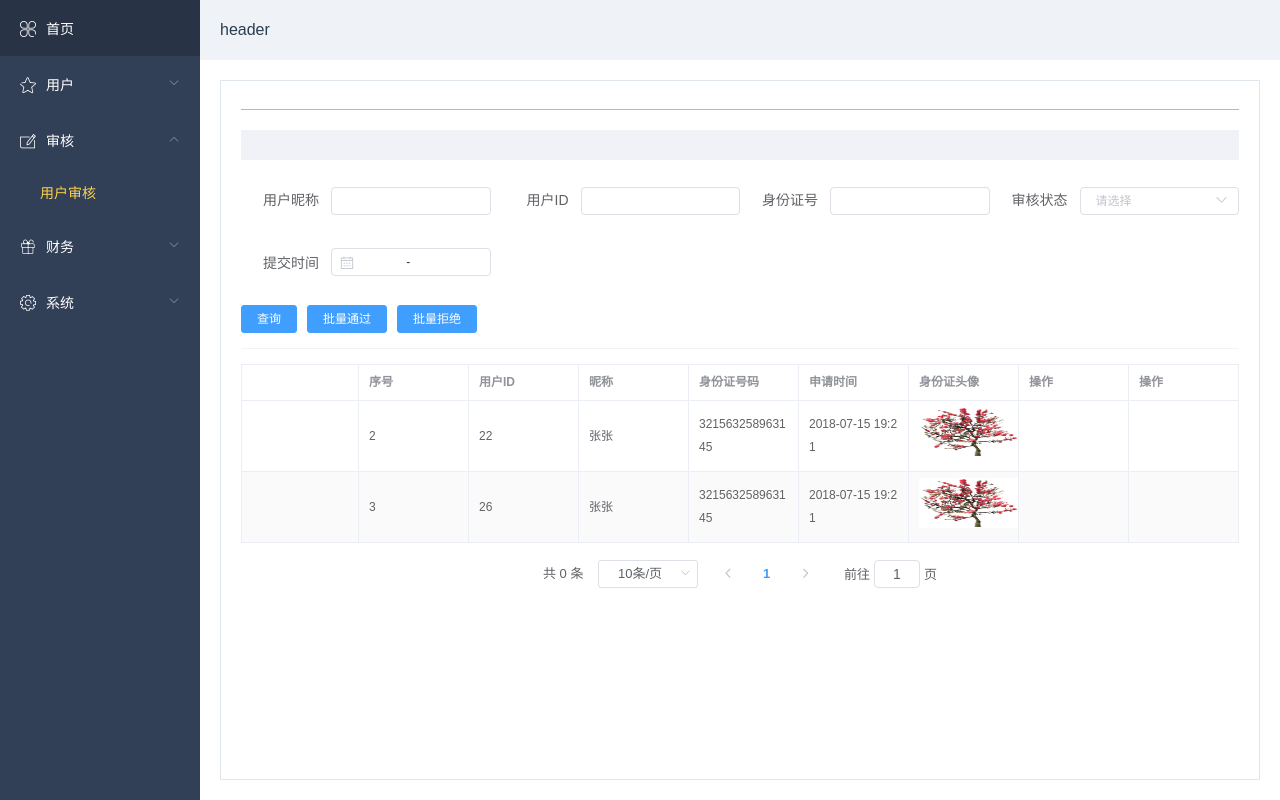
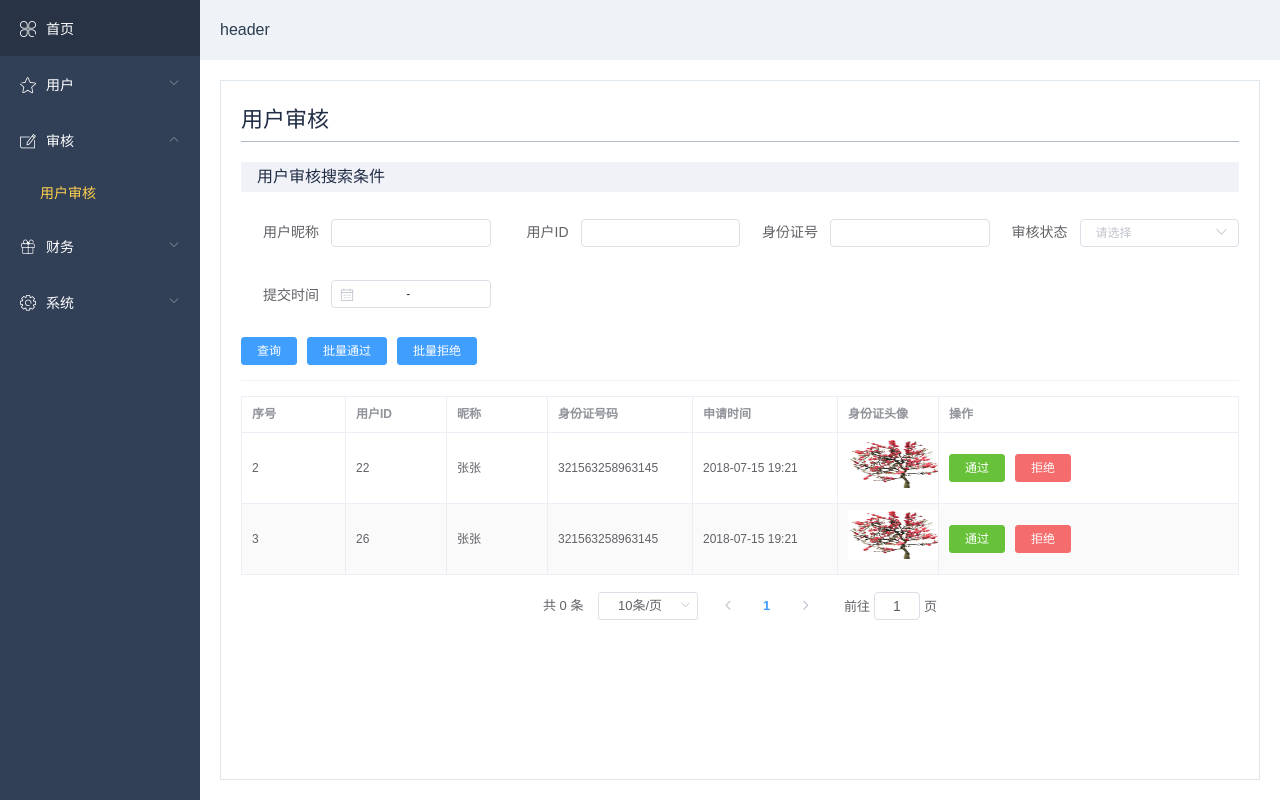
Before and after one commit to omsGroup/oms, a Vue app: page /#/userAudit in a window 1280 px wide. Built offline with nearby package versions, Linux system fonts and the light colour scheme.

Commit message:
操作fix

```diff
--- a/src/pages/audit/userAudit.vue
+++ b/src/pages/audit/userAudit.vue
@@ -1,8 +1,10 @@
 <template>
     <div class="user-audit-pages">
         <tablelist ref="tableList"
+                   :page-title="'用户审核'"
+                   :search-title="'用户审核搜索条件'"
                    :form="form"
-                   :data="[{checkEl:'',sort:'2',id:'22',nickname:'张张',identify:'321563258963145',applyTime:'2018-07-15 19:21',headPic:'../assets/images/056f814a17e86151a306028bee30add4.png',operate:''},{checkEl:'',sort:'3',id:'26',nickname:'张张',identify:'321563258963145',applyTime:'2018-07-15 19:21',headPic:'../assets/images/056f814a17e86151a306028bee30add4.png',operate:''}]"
+                   :data="[{sort:'2',id:'22',nickname:'张张',identify:'321563258963145',applyTime:'2018-07-15 19:21',headPic:'../assets/images/056f814a17e86151a306028bee30add4.png'},{sort:'3',id:'26',nickname:'张张',identify:'321563258963145',applyTime:'2018-07-15 19:21',headPic:'../assets/images/056f814a17e86151a306028bee30add4.png'}]"
                    :search-param="[{label:'用户昵称',prop:'nickname'},
                                    {label:'用户ID',prop:'id'},
                                    {label:'身份证号',prop:'identify'},
@@ -11,14 +13,15 @@
                    :button-group="[{label:'查询',methods:'search'},
                                    {label:'批量通过',methods:'agree'},
                                    {label:'批量拒绝',methods:'refuse'}]"
-                   :table-type="[{label:'',prop:'checkEl',type:'checkbox'},
-                                 {label:'序号',prop:'sort'},
-                                 {label:'用户ID',prop:'id'},
-                                 {label:'昵称',prop:'nickname'},
-                                 {label:'身份证号码',prop:'identify'},
-                                 {label:'申请时间',prop:'applyTime'},
-                                 {label:'身份证头像',prop:'headPic',type:'img'},
-                                 {label:'操作',prop:'operate'}]"/>
+                   :table-type="[{label:'序号',prop:'sort',minWidth:70},
+                                 {label:'用户ID',prop:'id',minWidth:70},
+                                 {label:'昵称',prop:'nickname',minWidth:70},
+                                 {label:'身份证号码',prop:'identify',minWidth:100},
+                                 {label:'申请时间',prop:'applyTime',minWidth:100},
+                                 {label:'身份证头像',prop:'headPic',type:'img',minWidth:70}]"
+                   :table-option="[{label:'通过',methods:'agree',type:'success',span:12},
+                                   {label:'拒绝',methods:'refuse',type:'danger',span:12}]"
+                   :table-option-width="300"/>
     </div>
 </template>
 <script>
--- a/src/pages/finance/financeInfo.vue
+++ b/src/pages/finance/financeInfo.vue
@@ -1,6 +1,8 @@
 <template>
     <div class="finance-pages">
         <tablelist ref="tableList"
+                   :page-title="'财务信息'"
+                   :search-title="'财务信息搜索条件'"
                    :form="form"
                    :data="[{orderID:'20180715222',nickname:'奥特曼',id:'13338',name:'张张',phone:'15263521452',type:'送礼',account:'-88',unit:'迷豆',time:'2018-07-15'},{orderID:'20180715233',nickname:'小怪兽',id:'13338',name:'王王',phone:'15263521452',type:'收礼',account:'88',unit:'球币',time:'2018-07-15'}]"
                    :search-param="[{label:'昵称',prop:'nickname'},
@@ -13,15 +15,15 @@
                    :button-group="[{label:'查询',methods:'search'},
                                    {label:'重置',methods:'reset'},
                                    {label:'下载报表',methods:'download'}]"
-                   :table-type="[{label:'订单号',prop:'orderID'},
-                                 {label:'昵称',prop:'nickname'},
-                                 { label:'ID',prop:'id'},
-                                 {label:'姓名',prop:'name'},
-                                 {label:'手机',prop:'phone'},
-                                 {label:'交易类型',prop:'type'},
-                                 {label:'账户变动',prop:'account'},
-                                 {label:'货币单位',prop:'unit'},
-                                 {label:'交易时间',prop:'time'}]"/>
+                   :table-type="[{label:'订单号',prop:'orderID',minWidth:80},
+                                 {label:'昵称',prop:'nickname',minWidth:80},
+                                 { label:'ID',prop:'id',minWidth:80},
+                                 {label:'姓名',prop:'name',minWidth:80},
+                                 {label:'手机',prop:'phone',minWidth:80},
+                                 {label:'交易类型',prop:'type',minWidth:80},
+                                 {label:'账户变动',prop:'account',minWidth:80},
+                                 {label:'货币单位',prop:'unit',minWidth:80},
+                                 {label:'交易时间',prop:'time',minWidth:80}]"/>
     </div>
 </template>
 <script>
```
